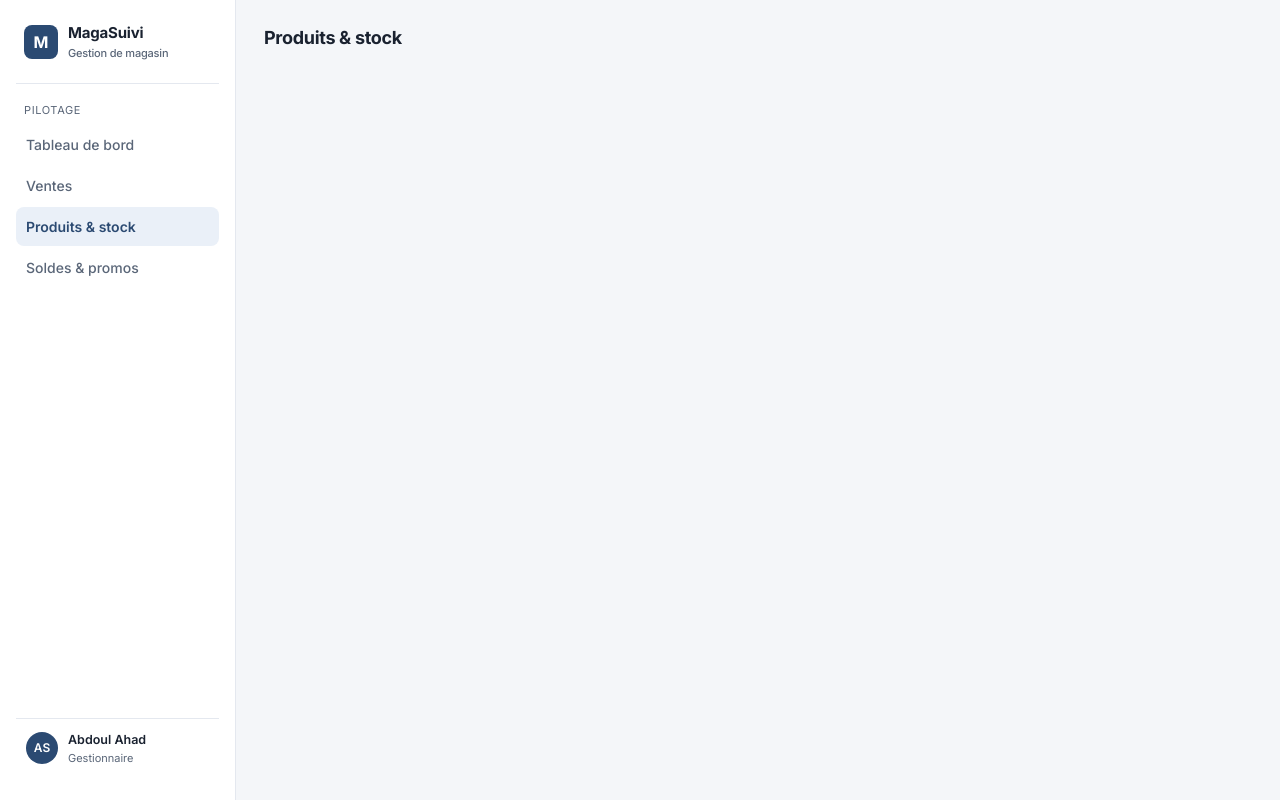
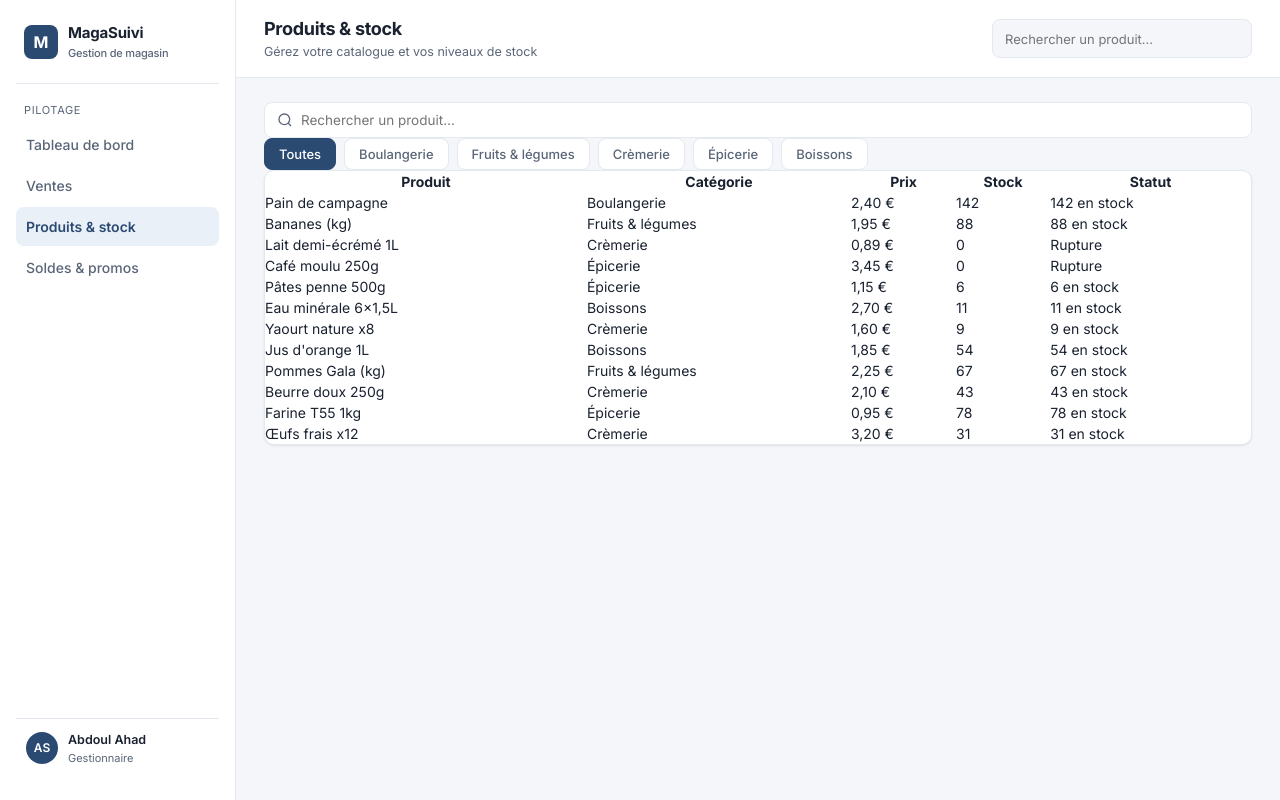
Before and after one commit to Picasseck/MagaSuivi, a Vue app: page /produits in a window 1280 px wide. Built offline with nearby package versions, Linux system fonts and the light colour scheme.

Commit message:
ajout de la page produits avec recherche et filtres par categorie

```diff
--- /dev/null
+++ b/src/components/CategoryFilter.vue
@@ -0,0 +1,54 @@
+<script setup lang="ts">
+defineProps<{
+  categories: string[]
+  modelValue: string
+}>()
+
+defineEmits<{
+  'update:modelValue': [value: string]
+}>()
+</script>
+
+<template>
+  <div class="category-filter">
+    <button
+      v-for="category in categories"
+      :key="category"
+      class="pill"
+      :class="{ active: modelValue === category }"
+      @click="$emit('update:modelValue', category)"
+    >
+      {{ category }}
+    </button>
+  </div>
+</template>
+
+<style scoped>
+.category-filter {
+  display: flex;
+  flex-wrap: wrap;
+  gap: 8px;
+}
+
+.pill {
+  padding: 7px 14px;
+  font-size: 13px;
+  font-weight: 500;
+  color: var(--ink-soft);
+  background: var(--surface);
+  border: 1px solid var(--line);
+  border-radius: 8px;
+  transition: all 0.15s;
+}
+
+.pill:hover {
+  color: var(--ink);
+  border-color: var(--ink-soft);
+}
+
+.pill.active {
+  background: var(--brand);
+  color: #fff;
+  border-color: var(--brand);
+}
+</style>
--- /dev/null
+++ b/src/components/SearchBar.vue
@@ -0,0 +1,51 @@
+<script setup lang="ts">
+defineProps<{
+  modelValue: string
+  placeholder?: string
+}>()
+
+defineEmits<{
+  'update:modelValue': [value: string]
+}>()
+</script>
+
+<template>
+  <div class="search-bar">
+    <svg viewBox="0 0 24 24" fill="none" stroke="currentColor" stroke-width="2">
+      <circle cx="11" cy="11" r="8" />
+      <path d="M21 21l-4.3-4.3" />
+    </svg>
+    <input
+      :value="modelValue"
+      :placeholder="placeholder ?? 'Rechercher…'"
+      @input="$emit('update:modelValue', ($event.target as HTMLInputElement).value)"
+    />
+  </div>
+</template>
+
+<style scoped>
+.search-bar {
+  display: flex;
+  align-items: center;
+  gap: 8px;
+  background: var(--surface);
+  border: 1px solid var(--line);
+  border-radius: 8px;
+  padding: 9px 12px;
+}
+
+.search-bar svg {
+  width: 16px;
+  height: 16px;
+  color: var(--ink-soft);
+  flex-shrink: 0;
+}
+
+.search-bar input {
+  border: none;
+  background: none;
+  outline: none;
+  font-size: 13.5px;
+  width: 100%;
+}
+</style>
--- a/src/views/Products.vue
+++ b/src/views/Products.vue
@@ -1,8 +1,78 @@
 <script setup lang="ts">
+import { ref, computed } from 'vue'
+import Topbar from '../components/Topbar.vue'
+import SearchBar from '../components/SearchBar.vue'
+import CategoryFilter from '../components/CategoryFilter.vue'
+import { products } from '../data/products'
+import { formatPrice, getStockLevel } from '../utils/stock'
+
+const search = ref('')
+const activeCategory = ref('Toutes')
+
+const categories = computed(() => {
+  const unique = [...new Set(products.map((product) => product.category))]
+  return ['Toutes', ...unique]
+})
+
+const filteredProducts = computed(() => {
+  return products.filter((product) => {
+    const matchesCategory =
+      activeCategory.value === 'Toutes' || product.category === activeCategory.value
+    const matchesSearch = product.name.toLowerCase().includes(search.value.toLowerCase())
+    return matchesCategory && matchesSearch
+  })
+})
+
+const stockText = {
+  ok: (stock: number) => `${stock} en stock`,
+  low: (stock: number) => `${stock} en stock`,
+  out: () => 'Rupture',
+}
 </script>
 
 <template>
-  <div class="page">
-    <h1 class="section-title">Produits & stock</h1>
+    <div>
+        <Topbar title="Produits & stock" subtitle="Gérez votre catalogue et vos niveaux de stock" />
+        <div class="page">
+            <div class="toolbar">
+                <div class="toolbar-search">
+                <SearchBar v-model="search" placeholder="Rechercher un produit…" />
+                </div>
+                <CategoryFilter v-model="activeCategory" :categories="categories" />
+            </div>
+
+            <div class="card">
+                <div class="table-wrap">
+                <table>
+                    <thead>
+                    <tr>
+                        <th>Produit</th>
+                        <th>Catégorie</th>
+                        <th>Prix</th>
+                        <th>Stock</th>
+                        <th>Statut</th>
+                    </tr>
+                    </thead>
+                    <tbody>
+                    <tr v-for="product in filteredProducts" :key="product.id">
+                        <td class="prod-name">{{ product.name }}</td>
+                        <td class="prod-cat">{{ product.category }}</td>
+                        <td class="price">{{ formatPrice(product.price) }}</td>
+                        <td>{{ product.stock }}</td>
+                        <td>
+                        <span class="stock-pill" :class="`pill-${getStockLevel(product)}`">
+                            {{ stockText[getStockLevel(product)](product.stock) }}
+                        </span>
+                        </td>
+                    </tr>
+                    </tbody>
+                </table>
+
+                <p v-if="filteredProducts.length === 0" class="empty">
+                    Aucun produit ne correspond à votre recherche.
+                </p>
+                </div>
+            </div>
+        </div>
   </div>
 </template>
```
